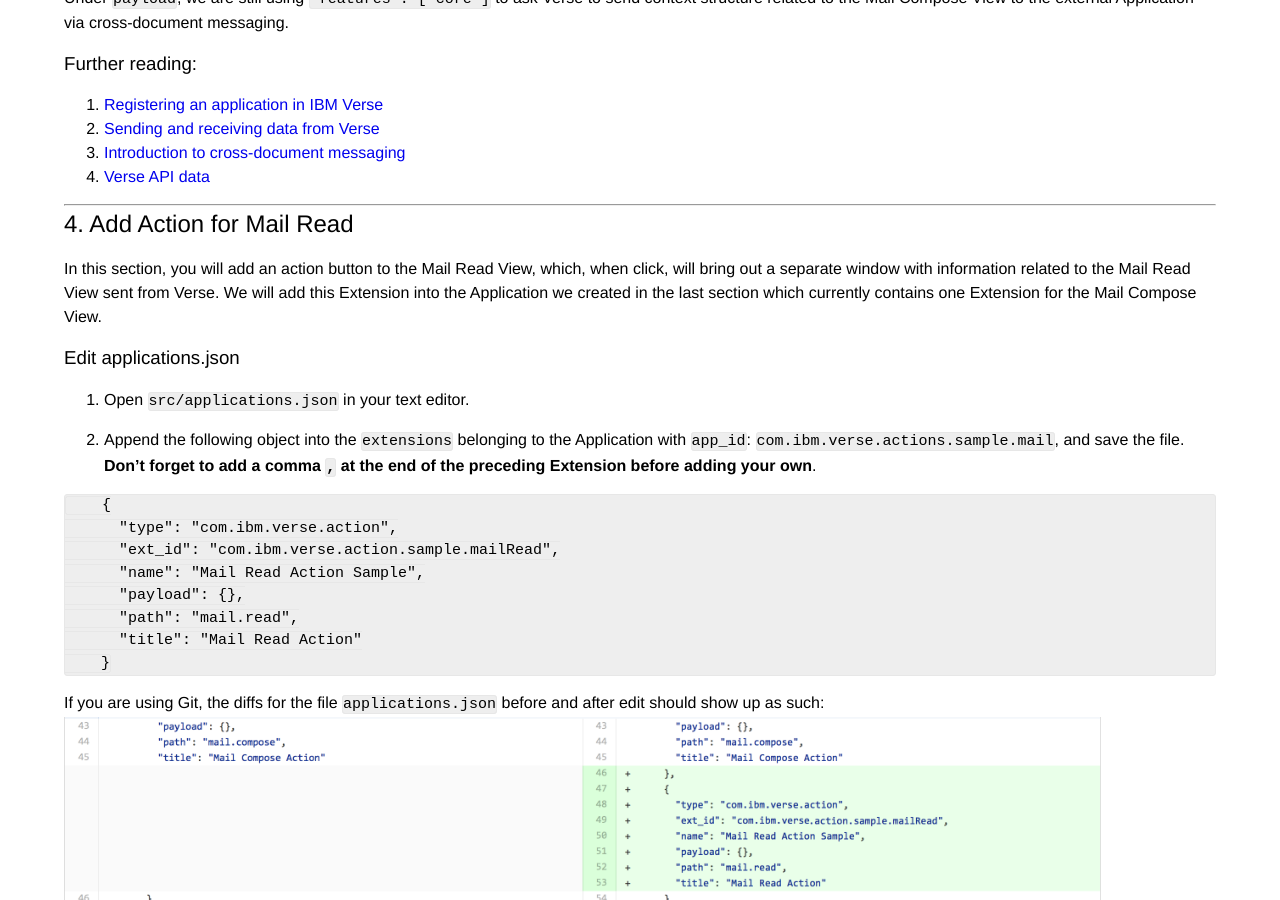
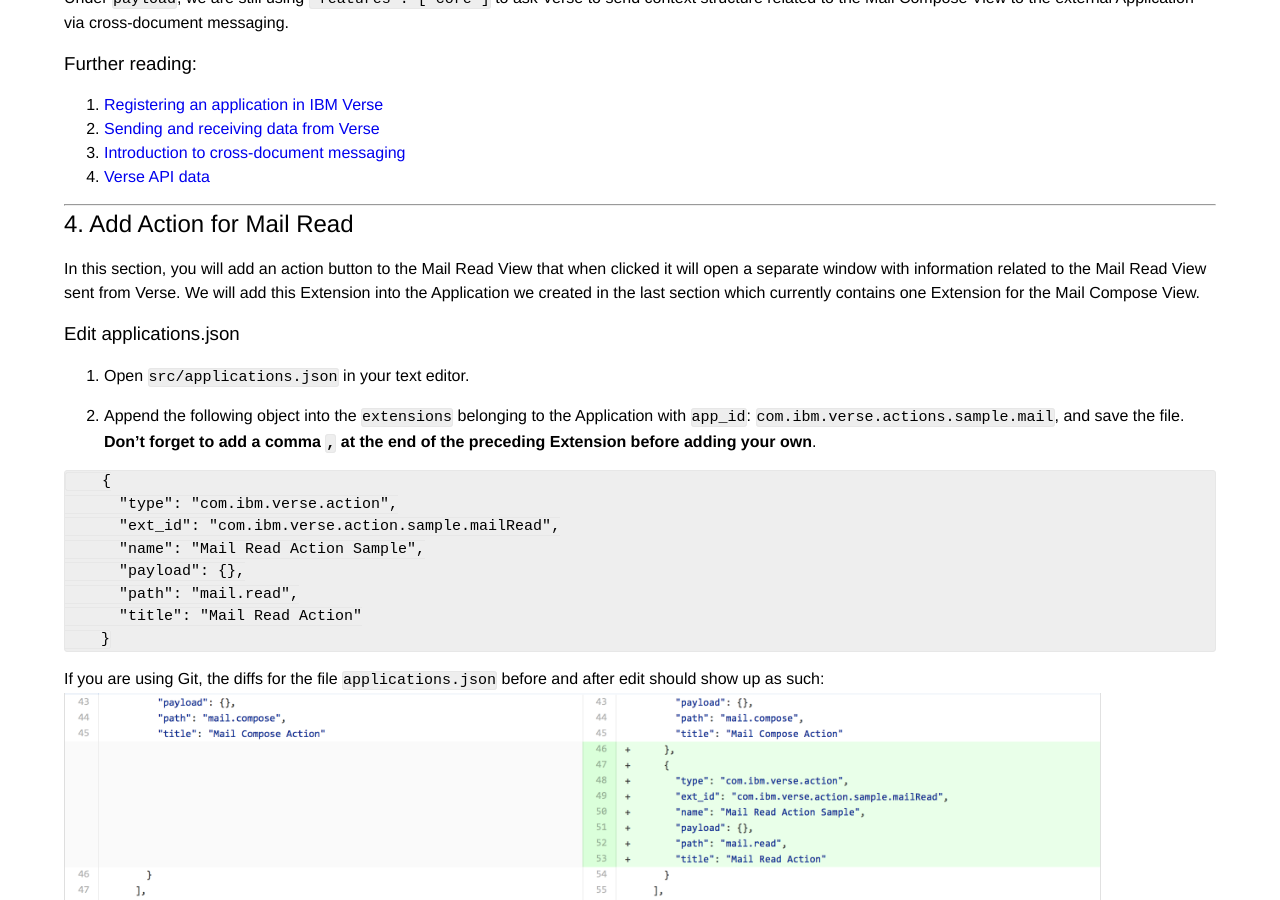
Before and after one commit to ibmverse/verse-developer, a Jekyll site: the page built from _tutorials/tutorial_verse_developer.md, in a window 1280 px wide and 900 px high, scrolled down 7983 px. Built offline with Jekyll 4.4.1, drawn with Linux system fonts in a browser that asks for light colours.

Commit message:
250591: typo pointed out by Paul

```diff
--- a/_tutorials/tutorial_verse_developer.md
+++ b/_tutorials/tutorial_verse_developer.md
@@ -220,7 +220,7 @@
 ---
 
 ## 4. Add Action for Mail Read
-In this section, you will add an action button to the Mail Read View, which, when click, will bring out a separate window with information related to the Mail Read View sent from Verse. We will add this Extension into the Application we created in the last section which currently contains one Extension for the Mail Compose View.
+In this section, you will add an action button to the Mail Read View that when clicked it will open a separate window with information related to the Mail Read View sent from Verse. We will add this Extension into the Application we created in the last section which currently contains one Extension for the Mail Compose View.
 
 
 ### Edit applications.json
```
